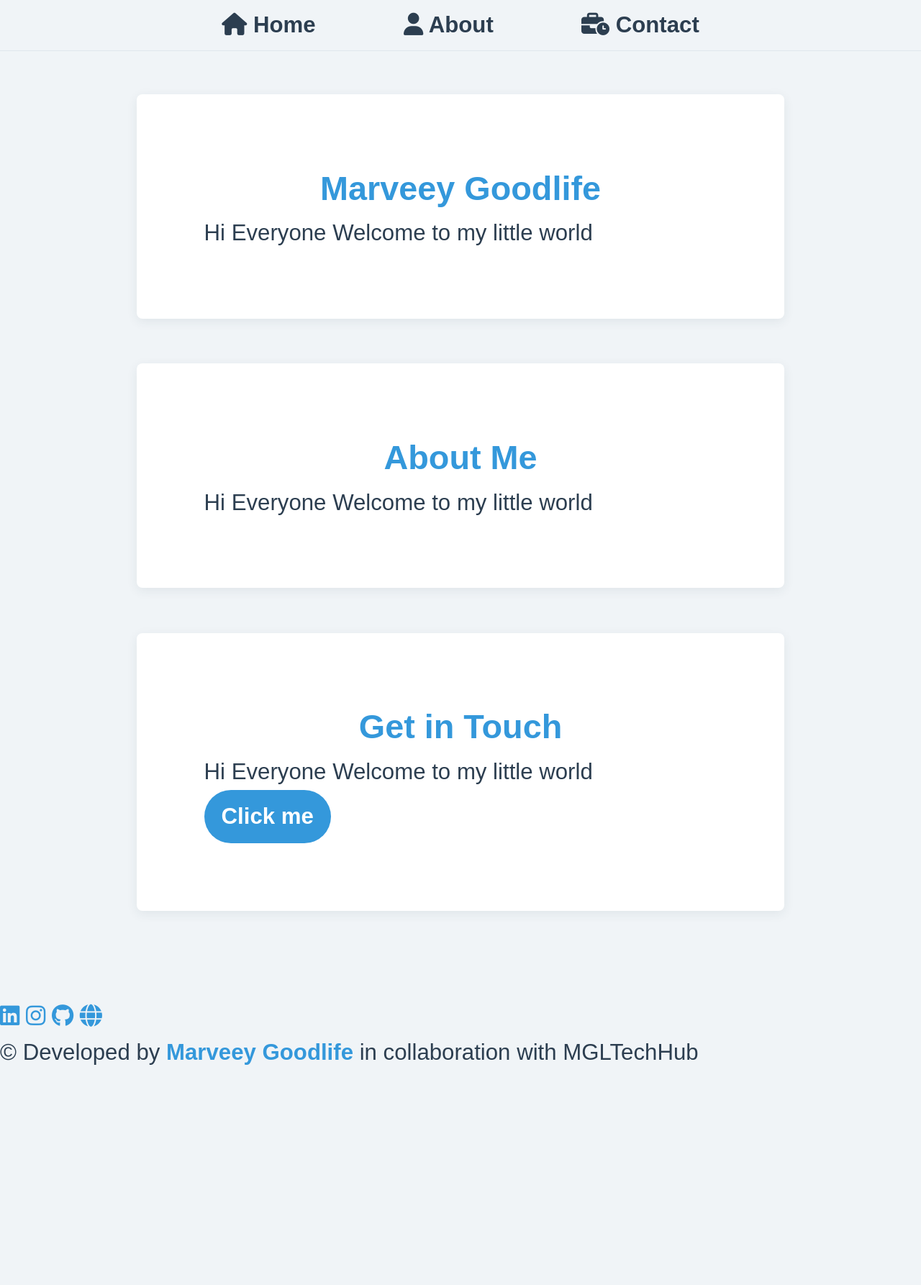
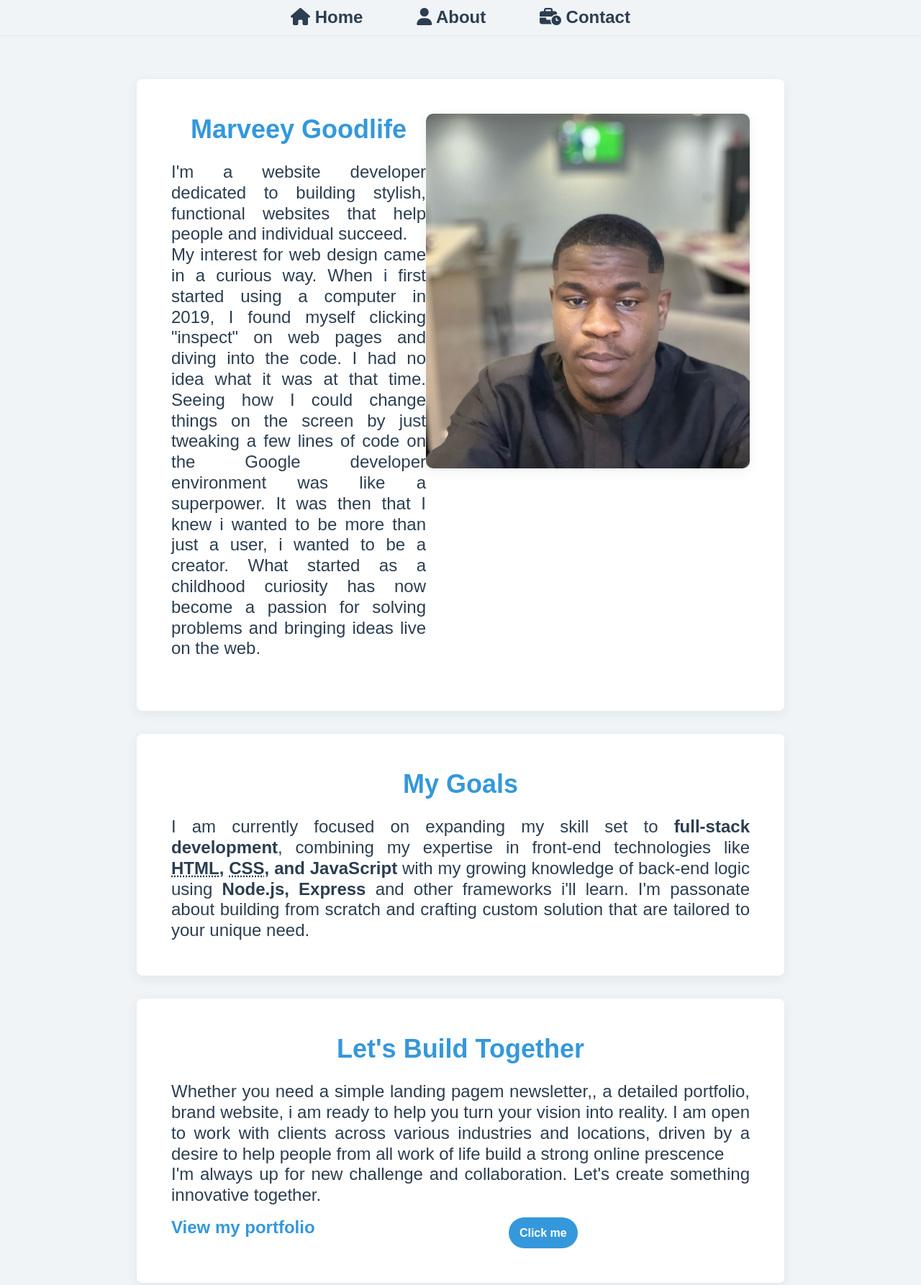
Before and after one commit to marveeysrepo/ABOUT-ME, a website: page public/index.html in a window 1280 px wide. Shown: the top 1786 px of the page at 72% size. Before the commit the page ends 1488 px from the top, so only its background shows below. Drawn offline with Linux system fonts and the light colour scheme.

Commit message:
Fix layout | Add JavaScript Date Update |Add vercel web analytics| Fix button

```diff
--- a/public/index.html
+++ b/public/index.html
@@ -1,7 +1,7 @@
 <!DOCTYPE html>
 <html lang="en">
 <head>
-    <meta charset="UTF-8">
+    <meta charset="utf-8">
     <meta name="viewport" content="width=device-width, initial-scale=1.0">
     <link rel="stylesheet" href="style.css">
     <title>Marveey Goodlife</title>
@@ -19,28 +19,51 @@
         <button type="button" id="toggleBtn"><i class="fa-solid fa-bars"></i></button>
     </header>
     <main>
+                <!-- About me section -->
         <section id="hero" class="profileCard">
-            <div>
+            <div id="intro">
+                <div class="contentBox">
             <h1>Marveey Goodlife</h1>
-             <p>Hi Everyone Welcome to my little world</p>
+             <p>I'm  a  website developer dedicated to building stylish, functional websites that help people and individual succeed. </p>
+             <p>
+                My interest for web design came in a curious way. When i first started using a computer in 2019, I found myself clicking "inspect" on web pages and diving into the code. I had no idea what it was at that time.
+
+                 Seeing how I could change things on the screen by just tweaking a few lines of code on the Google developer environment was like a superpower. It was then that I knew i wanted to be more than just a user, i wanted to be a creator.
+
+                What started as a childhood curiosity has now become a passion for solving problems and bringing ideas live on the web.
+             </p>                </div>
+              <div class="profileImg">
+                 <img src="images/marveey.jpg" alt="My profile picture" width="400" class="img">
+            </div>
             </div>
         </section>
+        <!-- About me section -->
         <section id="about" class="profileCard">
             <div>
-            <h2>About Me</h2>
-             <p>Hi Everyone Welcome to my little world</p>
+            <h2>my goals</h2>
+            <!--  <p>
+                I believe that the best webpages are built on the the foundation of trust and collaboration. My goal is not to just build project, but to make the process simple and transparent. I approach every project with a focus on open communication, ensuring you feel confident and informed every step of the way.
+             </p> -->
+             <p>
+                I am currently focused on expanding my skill set to <b>full-stack development</b>, combining my expertise in front-end technologies like <b><abbr title="HyperText Markup Language">HTML</abbr>, <abbr title="Cascading StyleSheets">CSS</abbr>, and JavaScript</b> with my growing knowledge of back-end logic using <b>Node.js, Express</b> and other frameworks i'll learn. I'm passonate about building from scratch and crafting custom solution that are tailored to your unique need.
+             </p>
             </div>
         </section>
+                <!-- Contact me section -->
         <section id="contact" class="profileCard">
             <div>
-            <h2>Get in Touch</h2>
-             <p>Hi Everyone Welcome to my little world</p>
-             <a href="#" class="button">Click me</a>
+            <h2>let's build together</h2>
+             <p>Whether you need a simple landing pagem newsletter,, a detailed portfolio, brand website, i am ready to help you turn your vision into reality. I am open to work with clients across various industries and locations, driven by a desire to help people from all work of life build a strong online prescence <br> I'm always up for new challenge and collaboration. Let's create something innovative together.</p>
+            <div class="btns">
+            <a href="#" id="port">View my portfolio</a>
+             <a href="tel:07053902558" id="button">Click me</a>
+            </div>
             </div>
         </section>
     </main>
+
     <footer>
-        <div>
+        <div id="socialLink">
             <a href="">
                 <i class="fa-brands fa-linkedin" title="LinkedIn"></i>
             </a>
@@ -52,8 +75,15 @@
             <a href="" title="wordpress">
             <i class="fa-solid fa-globe"></i></a>
         </div>
+        <div class="footP">
         <p> &copy; Developed by <a href="#">Marveey Goodlife</a> in collaboration with MGLTechHub</p>
+        </div>
+        <div id="date"></div>
     </footer>
     <script src="script.js"></script>
+    <script>
+  window.va = window.va || function () { (window.vaq = window.vaq || []).push(arguments); };
+</script>
+<script defer src="/_vercel/insights/script.js"></script>
 </body>
 </html>
--- a/public/script.js
+++ b/public/script.js
@@ -1,6 +1,20 @@
 
 const nav = document.querySelector('nav');
+const setDate = document.querySelector("#date");
 const toggleBtn = document.querySelector("#toggleBtn");
 toggleBtn.addEventListener("click", () => {
     nav.classList.toggle("show")
 })
+
+
+function newDate() {
+    const now = new Date();
+const time = now.toLocaleTimeString();
+const date = now.toLocaleDateString();
+    setDate.textContent = `${date} ${time}`;
+    setDate.style.color = "red";
+console.log(time)
+console.log(now)
+console.log(date)
+}
+setInterval(newDate, 1000);
--- a/public/style.css
+++ b/public/style.css
@@ -11,12 +11,12 @@
     --btnHover: #2980B9;
     --shadow: 0 4px 15px rgba(44, 62, 80, 0.08);
 }
-html {font-size: clamp(1rem, 0.75rem + 1.5vw, 2rem);}
-
-body {
-     height: 100vh;
+html {scroll-behavior: smooth;}
+body {font-size: clamp(1rem, 1.5vw + 0.5rem, 1.5rem);
+    height: 100vh;
     margin: 0;
-    line-height: 1.6;
+    line-height: 1.2;
+    font-weight: 500;
     padding: 0;
     background-color: var(--primaryColor);
     color: var(--mainText);
@@ -37,39 +37,30 @@ nav {
     background-color: var(--primaryColor);
     z-index: 500;
     top: 0;
-     width: 30%;
+     width: 50vw;
     top: 0;
     left: -30000px;
-    padding: 1.5rem 0;
+    padding: 5rem 0 0 0;
     text-align: center;
     border-bottom: 1px solid #E0E7ED;
     height: 500px;
-}
-nav.show {
+}nav.show {
     left: 0;
 }
-
-
-
 i {
     background: transparent;
-}
-i:hover {
+}i:hover {
     color: var(--btnHover);
-}
-li {
+}li {
     list-style-type: none;
     padding: 10px;
-}
-li a {
+}li a {
     color: var(--mainText);
     margin:  0 1.5rem;
     transition: color 0.3s ease;
-}
-li a:hover {
+}li a:hover {
     color: var(--accentColor);
 }
-
 /* Main content and section style */
 main {
     max-width: 900px;
@@ -82,63 +73,94 @@ main {
     margin-bottom: 2rem;
     border-radius: 8px;
     box-shadow: var(--shadow);
+}p {text-align: justify;
 }
 /* Heading & Links and button*/
 h1, h2, h3 {
     color: var(--accentColor);
     text-align: center;
     font-weight: 600;
-}
- a {
+    text-transform: capitalize;
+    margin-bottom: 1.5rem;
+}a {
   font-weight: bold;
     color: var(--accentColor);
     text-decoration: none;
-}
-a:hover {
+}a:hover {
     text-decoration: underline;
 }
 
 /*   nav toggle button */
 #toggleBtn { display: block;
+    font-size: 1.5rem;
     background: transparent;
     outline: none;
     border: none;
-/*     font-size: 2rem;
- */    margin: 1rem 2rem 0 auto;
+    margin: 1rem 2rem 0 auto;
     cursor: pointer;
     color: var(a);
     transition: transform 0.3s ease;
-}
-#toggleBtn:hover {
+}#toggleBtn:hover {
     transform: rotate(90deg);
 }
-.button {
+ a#button {
     background-color: var(--accentColor);
     color: var(--white);
-    padding: 12px 24px;
+    padding: 12px 15px;
     border-radius: 50px;
     text-decoration: none;
     display: inline-block;
     font-weight: bold;
+    text-align: center;
+    font-size: 1rem;
     transition: background-color 0.3s ease, transform 0.3s ease;
+    margin: 0 auto;
+}#button:hover{background-color: var(--btnHover); transform: translateY(-2px);}
+.btns {margin-top: 1rem;display: flex; flex-flow: row wrap;  gap: 30px;}
+/* Footer and links */
+footer {
+
+     text-align: center;
+    padding: 10px;
+    width: 100vw;
+    background-color: #2C3E50;
+    height: 200px;
 }
-.button:hover {
-    background-color: var(--btnHover);
-    transform: translateY(-2px);
+footer .footP { display: unset;
+    justify-self: baseline; justify-items: flex-end;
 }
-@media (max-width: 768px) {
-    main {
-        padding: 10px;
-    }
+footer p {
+    color: var(--secondaryColor);
+    margin-top: 2rem;
+    font-weight: bold;
+    text-align: center;
+    font-size:clamp(.7rem, 1.5vw + 0.5rem, 1.5rem);
 }
-/* @media screen  and (min-width: 900px) {
-    h1 {font-size: 2.8rem;}
-    h2 {font-size: 2rem;}
-} */
-@media screen and (min-width:1024px) {
-    #toggleBtn { display: none;
-    right: 99333300;
+footer i {
+    font-size: 1.5rem;
+    color: var(--primaryColor);
 }
+footer i:hover {
+    color: var(--accentColor);
+}
+#socialLink {
+    display: flex;
+    flex-direction: row;
+    align-items: center;
+    justify-content: center;
+    margin: 2rem auto;
+    gap: 50px;
+    box-sizing: border-box;
+ }
+/* image */
+img {
+    display: block;
+    height: auto;
+    width: 100%;border-radius: 10px; max-width: 400px;
+    box-sizing: border-box;box-shadow: var(--shadow);
+} .contentBox { width: fit-content;margin-bottom: 1.5rem;}
+@media (max-width: 768px) {main {padding: 10px;}}
+@media screen and (min-width:1024px) {#toggleBtn { display: none;}
 nav {
     position: unset;
     background-color: var(--primaryColor);
@@ -147,18 +169,20 @@ nav {
      width: 100vw;
     left: unset;
     padding: unset;
-    text-align: center;
-    border-bottom: 1px solid #E0E7ED;
-    height: unset;
+     height: unset;
 }
-header {
-    height: auto !important;
+header {height: auto !important;}
+nav ul li {display: inline-block;flex-direction: row;}
+nav.show {left: 0;}
+
+img { max-width: unset;
+    min-width: 450px;
 }
-nav ul li {
-    display: inline-block;
-    flex-direction: row;
+#intro {
+    display: flex; align-items: flex-start;grid-area: 20px;
 }
-nav.show {
-    left: 0;
+.contentBox {flex: 1;} .profileImg{flex: 1;}.profileImg img.img{width: 100%; height: auto; }
+ footer i {
+    font-size: 2rem;
+ }
 }
-}
--- a/server.js
+++ b/server.js
@@ -7,9 +7,11 @@ const app = express();
 const path = require("path");
 //initialize  port
 const port = 8080
-
+const oneYear = 31536000;
 // use express app to serve static
-app.use(express.static(path.join(__dirname, "public")));
+app.use(express.static(path.join(__dirname, "public"), {
+    maxAge: oneYear * 1000
+}));
 
 // Listen to port
 app.listen(port, () => {
```
Also changed, not shown: public/images/marveey.jpg (added), public/images/marveey.png (added), 1 other file.
